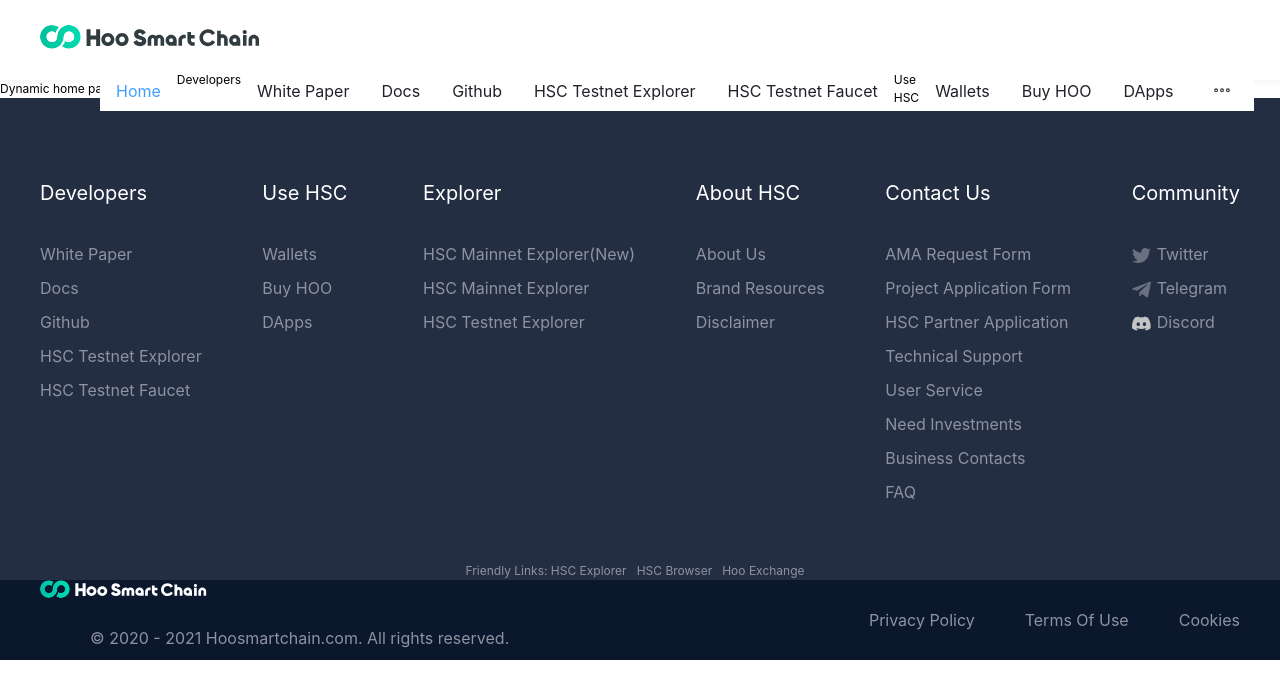
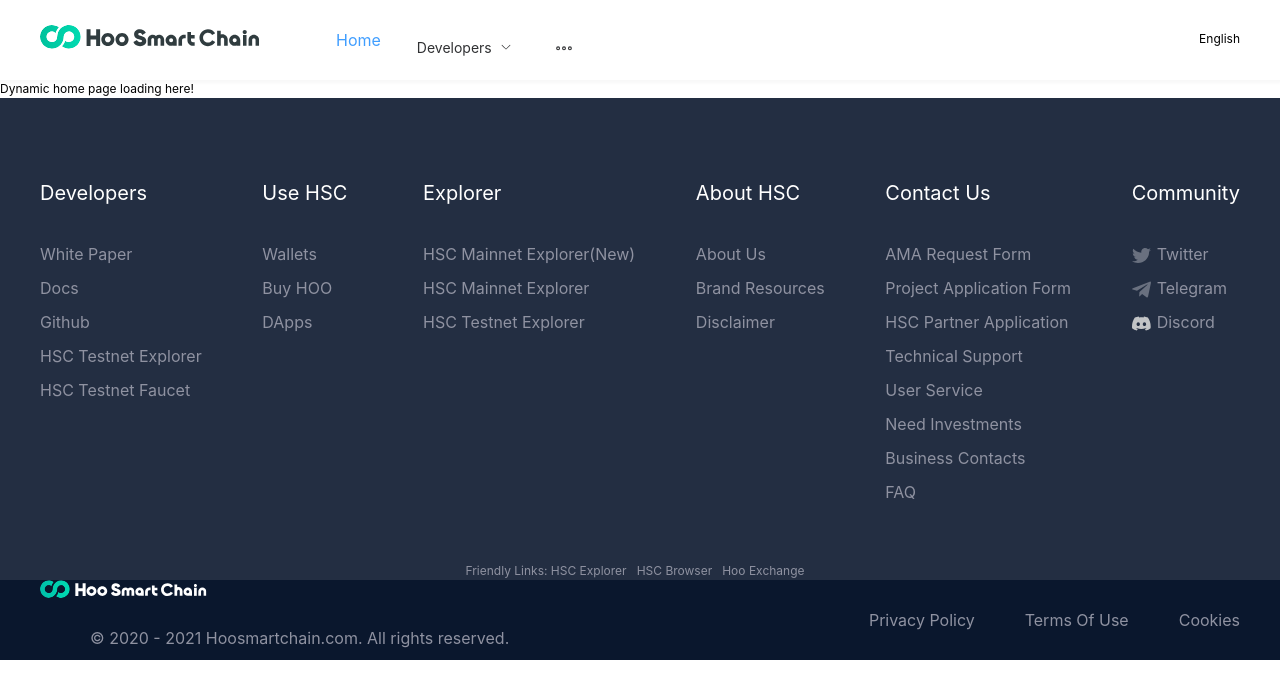
Before and after one commit to rizwanzaheer/hsc-revamp, a Vue app: page / in a window 1280 px wide. Shown: the top 698 px of the page. Built offline with nearby package versions, Linux system fonts and the light colour scheme.

Commit message:
Update the vue to the latest version Update menu with submenu popover

```diff
--- a/package.json
+++ b/package.json
@@ -8,7 +8,7 @@
     },
     "dependencies": {
         "element-plus": "^1.3.0-beta.7",
-        "vue": "^3.2.16",
+        "vue": "^3.2.29",
         "vue-i18n": "^9.2.0-beta.29",
         "vue-router": "^4.0.11",
         "vuex": "^4.0.2"
--- a/src/layouts/header.vue
+++ b/src/layouts/header.vue
@@ -10,8 +10,8 @@
             <div class="fl menu-con">
                 <el-menu class="menu-bd" :default-active="activeIndex" mode="horizontal">
                     <el-menu-item index="/" @click="jump('/')">{{ $t('common.home') }}</el-menu-item>
-                    <el-submenu index="2" popper-class="el-menu-popper-reset">
-                        <template slot="title">{{ $t('common.developer') }}</template>
+                    <el-sub-menu index="2" popper-class="el-menu-popper-reset">
+                        <template #title>{{ $t('common.developer') }}</template>
                         <el-menu-item index="2-0">
                             <a
                                 :href="curLang==='en'?'/HooSmartChain_EN.pdf':'/HooSmartChain.pdf'"
@@ -37,9 +37,9 @@
                                 target="_blank"
                             >{{ $t('common.ffhsct') }}</a>
                         </el-menu-item>
-                    </el-submenu>
-                    <el-submenu index="3" popper-class="el-menu-popper-reset">
-                        <template slot="title">{{ $t('common.usehsc') }}</template>
+                    </el-sub-menu>
+                    <el-sub-menu index="3" popper-class="el-menu-popper-reset">
+                        <template #title>{{ $t('common.usehsc') }}</template>
                         <el-menu-item index="3-1">
                             <a
                                 :href="curLang==='en' ? 'https://docs.hoosmartchain.com/#/en-us/wallet' : 'https://docs.hoosmartchain.com/#/wallet'"
@@ -53,9 +53,9 @@
                             >{{ $t('common.buygasfee') }}</a>
                         </el-menu-item>
                         <el-menu-item index="3-3">{{ $t('common.dapps') }}</el-menu-item>
-                    </el-submenu>
+                    </el-sub-menu>
                     <!-- <el-menu-item index="4"><a href="https://www.defibox.com/defirange/?type=all&chain=huc" target="_blank">生态应用</a></el-menu-item> -->
-                    <el-submenu index="5" popper-class="el-menu-popper-reset">
+                    <el-sub-menu index="5" popper-class="el-menu-popper-reset">
                         <!-- <template slot="title">{{ $t('common.explorer') }}</template>
                         <el-menu-item index="5-1">
                             <a href="https://hooscan.com/" target="_blank">{{ $t('common.hscmen') }}</a>
@@ -70,8 +70,8 @@
                                 target="_blank"
                             >{{ $t('common.hscte') }}</a>
                         </el-menu-item>-->
-                    </el-submenu>
-                    <el-submenu index="6" popper-class="el-menu-popper-reset">
+                    </el-sub-menu>
+                    <el-sub-menu index="6" popper-class="el-menu-popper-reset">
                         <!-- <template slot="title">
                             <el-badge
                                 style="line-height: 29px"
@@ -87,7 +87,7 @@
                         <el-menu-item v-if="curLang==='zh_cn'" index="6-2">
                             <a target="_blank" @click="jump('/activity/duanwu')">端午“粽”动员</a>
                         </el-menu-item>-->
-                    </el-submenu>
+                    </el-sub-menu>
                     <!-- <el-menu-item index="/memorabilia" @click="jump('/memorabilia')">大事记</el-menu-item> -->
                     <!-- <el-menu-item index="/activity" @click="jump('/activity')">活动</el-menu-item> -->
                 </el-menu>
@@ -97,7 +97,7 @@
                 <el-popover
                     placement="bottom"
                     trigger="hover"
-                    :show-arrow="false"
+                    :show-arrow="true"
                     popper-class="lang-popup"
                 >
                     <div class="lang-item-con">
@@ -106,21 +106,29 @@
                         <p class="lang-item" @click="setLang('en')">English</p>
                         <!-- <p class="lang-item" @click="setLang('ko')">한국어</p> -->
                     </div>
-                    <span slot="reference" class="lang-con">
+                    <template #reference class="lang-con">
                         <span class="lang-text">{{ langOptions(curLang) }}</span>
                         <i class="el-icon-arrow-down"></i>
-                    </span>
+                    </template>
                 </el-popover>
             </div>
         </div>
     </div>
 </template>
 <script setup>
-import { ref, computed, onMounted } from 'vue';
+import { ref, computed, onMounted, watchEffect } from 'vue';
 const activeIndex = ref('/');
 // mobile
 const isOpen = ref(false);
 let curLang = ref('en');
+watchEffect(() => {
+    // $route: {
+    //     immutable: true,
+    //     handler(v) {
+    //         this.activeIndex = v.path;
+    //     };
+    // };
+});
 // watch: {
 //     $route: {
 //         immutable: true,
@@ -137,6 +145,7 @@ function toggleMenu() {
 }
 // 语言字典
 const langOptions = (lang) => {
+    console.log('calling langOptions is: ', lang);
     const langs = {
         zh_cn: '简体中文',
         zh_tw: '繁體中文',
@@ -147,12 +156,13 @@ const langOptions = (lang) => {
     return langs[lang];
 };
 //     // 设置语言
-const setLang = (lang) => {
+function setLang(lang) {
     curLang = 'en';
     // cookie.set('hsc_i18n', lang)
     // window.location.reload()
+    console.log('this.$route is: ', this.$route);
     window.location.href = `/${lang}${this.$route.path}`;
-};
+}
 //     // 路由跳转
 function jump(path) {
     this.isOpen = false;
@@ -239,8 +249,8 @@ function jump(path) {
         box-shadow: 0px 0px 6px 0px rgba(0, 0, 0, 0.1);
         overflow: hidden;
         padding: 10px 0;
-        margin-top: 20px;
-        margin-left: 15px;
+        // margin-top: 20px;
+        // margin-left: 15px;
         border-radius: 5px;
         .el-menu-item {
             color: $color-secondary !important;
```
Also changed, not shown: 1 other file (tests, documents, lock files or other folders).
